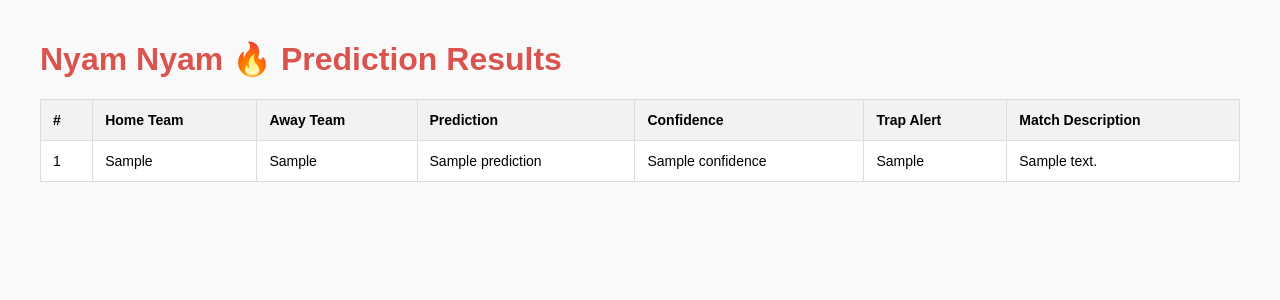
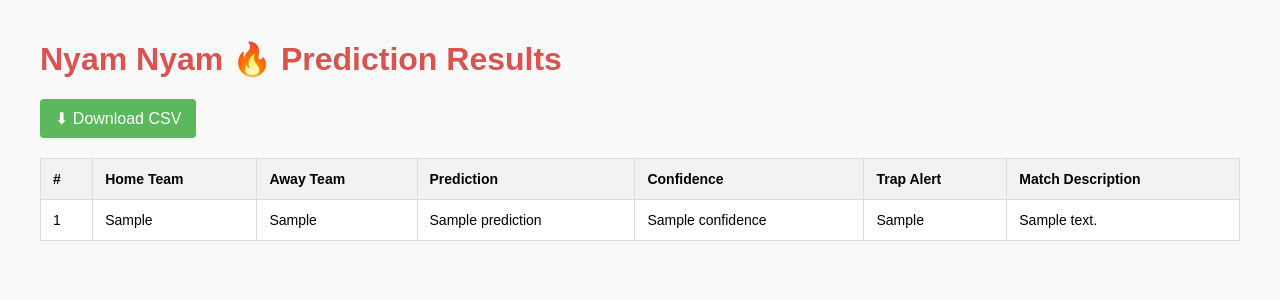
Before and after one commit to njokasoftcoder/nyamnyam-api, a Python web app: template templates/results.html in a window 1280 px wide. Shown: the top 300 px of the page. Run offline with Jinja, Linux system fonts and the light colour scheme; the template is opened without the code that fills it: most values are stand-ins (such as "Sample title", 1, 10 or a date in 2020).

Commit message:
Update results.html

```diff
--- a/templates/results.html
+++ b/templates/results.html
@@ -11,6 +11,18 @@
         }
         h1 {
             color: #d9534f;
+        }
+        .btn-download {
+            display: inline-block;
+            margin-bottom: 20px;
+            padding: 10px 15px;
+            background-color: #5cb85c;
+            color: white;
+            text-decoration: none;
+            border-radius: 4px;
+        }
+        .btn-download:hover {
+            background-color: #4cae4c;
         }
         table {
             width: 100%;
@@ -45,6 +57,9 @@
 </head>
 <body>
     <h1>Nyam Nyam 🔥 Prediction Results</h1>
+
+    <a href="/download" class="btn-download">⬇ Download CSV</a>
+
     <table>
         <thead>
             <tr>
```
